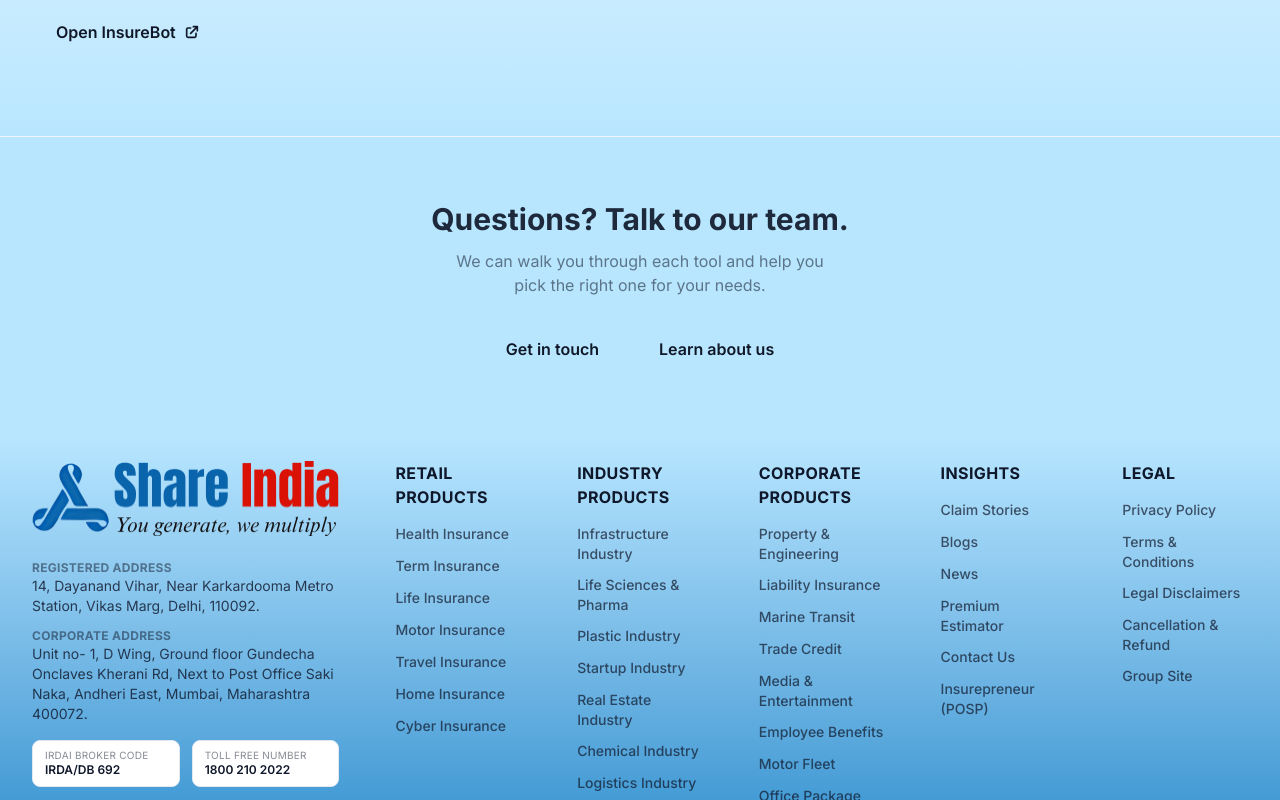
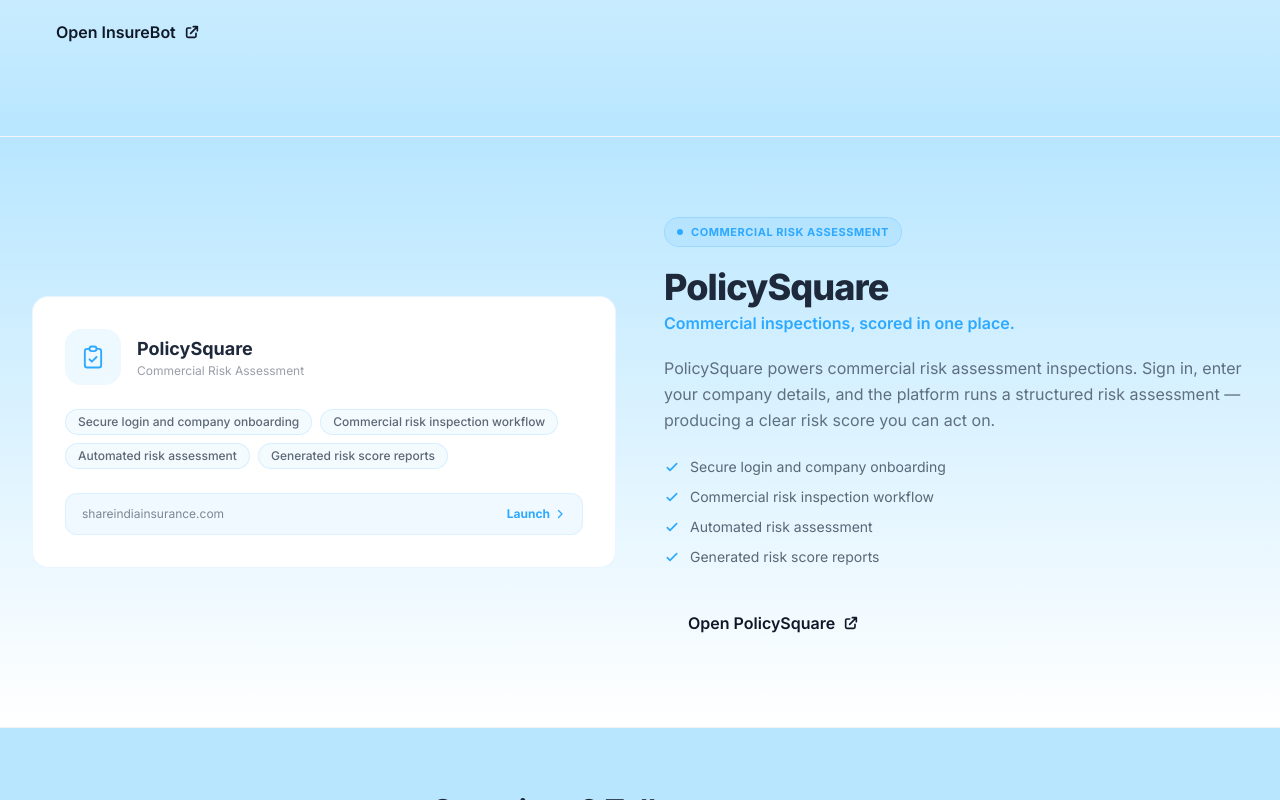
Before and after one commit to TheWabiSabi/Share-India-Website, a Next.js app: page /ai-toolkit in a window 1280 px wide. Shown: the part 2000-2800 px from the top of the page. Built offline with nearby package versions, Linux system fonts and the light colour scheme.

Commit message:
added policysquare section in ai-toolkit

```diff
--- a/app/ai-toolkit/page.tsx
+++ b/app/ai-toolkit/page.tsx
@@ -86,6 +86,32 @@
       </svg>
     ),
   },
+  {
+    id: 'policysquare',
+    name: 'PolicySquare',
+    tag: 'Commercial Risk Assessment',
+    tagline: 'Commercial inspections, scored in one place.',
+    description:
+      'PolicySquare powers commercial risk assessment inspections. Sign in, enter your company details, and the platform runs a structured risk assessment — producing a clear risk score you can act on.',
+    url: 'https://inspection.shareindiainsurance.com',
+    cta: 'Open PolicySquare',
+    features: [
+      'Secure login and company onboarding',
+      'Commercial risk inspection workflow',
+      'Automated risk assessment',
+      'Generated risk score reports',
+    ],
+    icon: (
+      <svg className="h-7 w-7" fill="none" stroke="currentColor" viewBox="0 0 24 24">
+        <path
+          strokeWidth={1.6}
+          strokeLinecap="round"
+          strokeLinejoin="round"
+          d="M9 5H7a2 2 0 00-2 2v12a2 2 0 002 2h10a2 2 0 002-2V7a2 2 0 00-2-2h-2M9 5a2 2 0 002 2h2a2 2 0 002-2M9 5a2 2 0 012-2h2a2 2 0 012 2m-6 9l2 2 4-4"
+        />
+      </svg>
+    ),
+  },
 ];
 
 // ─── Alternating section backgrounds ──────────────────────────────────────────
@@ -110,7 +136,7 @@
           </FadeUp>
           <FadeUp delay={0.12}>
             <p className="text-si-ink/60 mx-auto mt-4 max-w-xl text-lg leading-relaxed">
-              Three intelligent tools built to simplify insurance — for advisors, businesses, and
+              Four intelligent tools built to simplify insurance — for advisors, businesses, and
               individuals alike.
             </p>
           </FadeUp>
```
Also changed, not shown: 1 other file (tests, documents, lock files or other folders).
